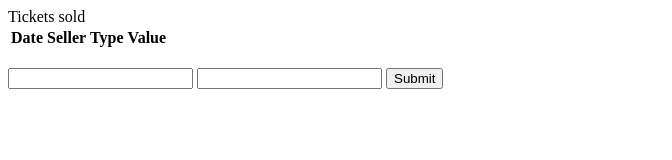
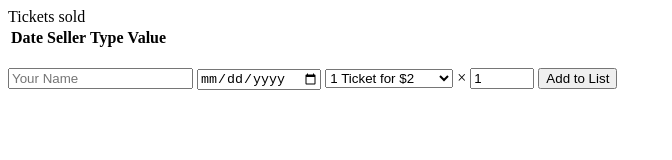
Before and after one commit to The-Conspirators/roboticsfunding-log, a website: page index.html in a window 1280 px wide. Shown: the whole page, without its empty margins (0-672 px from the left). Drawn offline with Linux system fonts and the light colour scheme; no server answers.

Commit message:
adapted form

```diff
--- a/index.html
+++ b/index.html
@@ -17,9 +17,16 @@
 	</table>
 	<br>
 	<form action="/add" method="POST">
-		<input type="number" name="amount">
-		<input type="text" name="type">
-		<button type="submit">Submit</button>
+		<input type="text" autocomplete="off" name="name" placeholder="Your Name">
+		<input type="date" name="date">
+		<select name="type">
+			<option value="1for2">1 Ticket for $2</option>
+			<option value="3for5">3 Tickets for $5</option>
+			<option value="10for10">10 Tickets for $10</option>
+		</select>
+		×
+		<input type="number" name="amount" value="1" min="1" max="100">
+		<button type="submit">Add to List</button>
 	</form>
 </body>
 </html>
```
